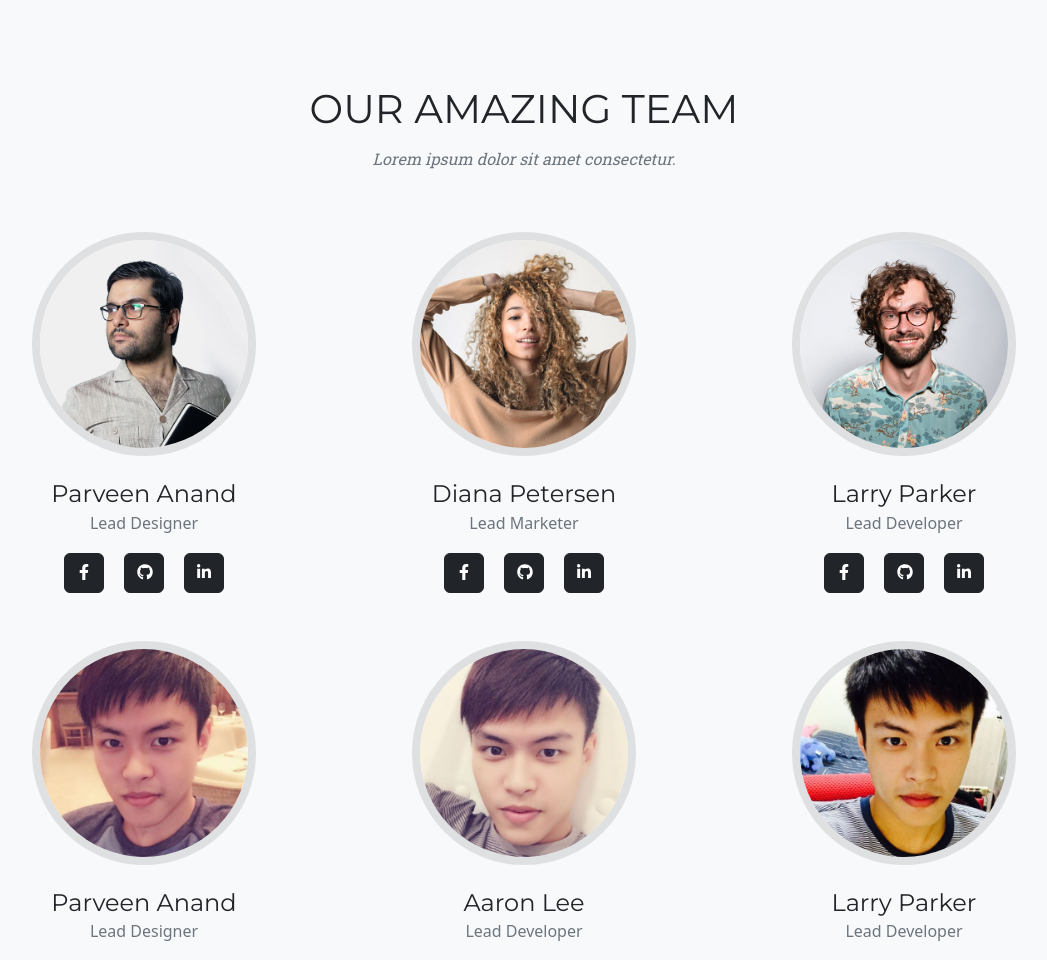
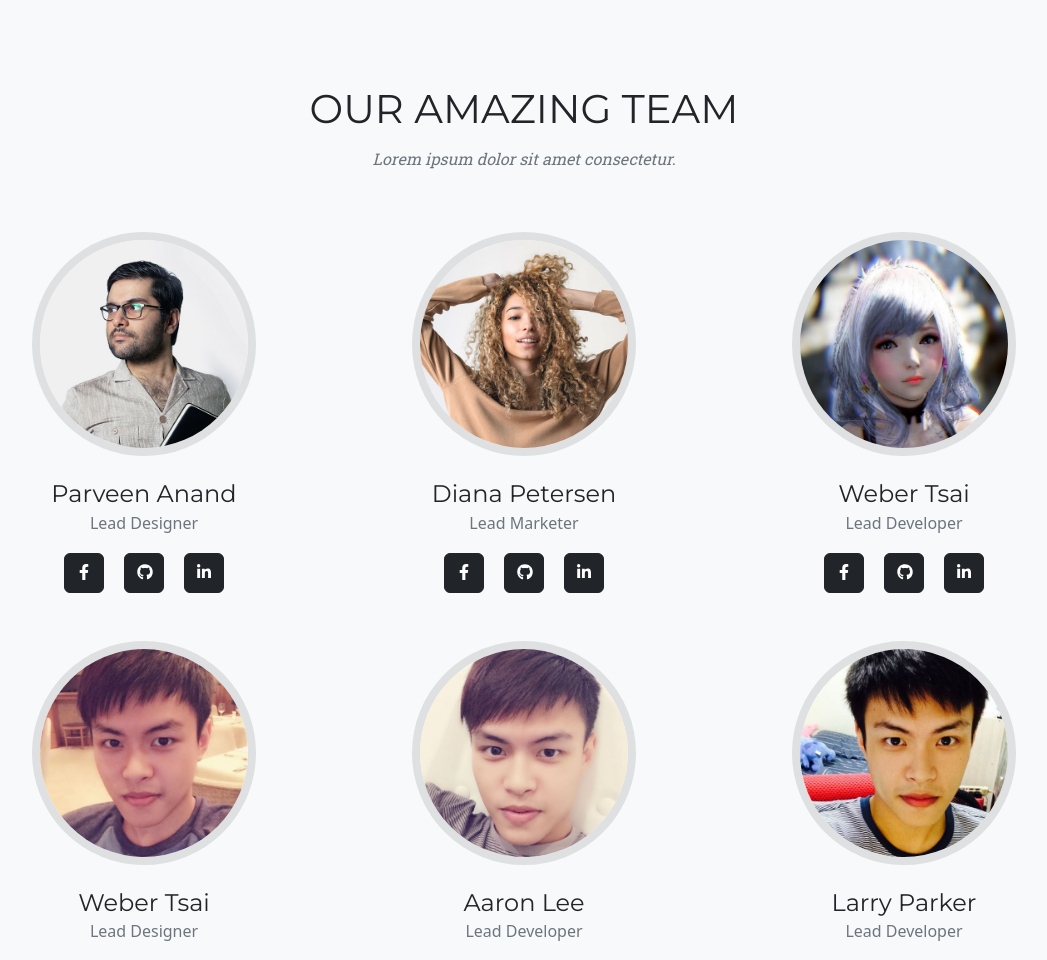
Before and after one commit to FreeAaron/NASA-Space-Apps-Challenge, a Flask app: page / in a window 1280 px wide. Shown: the part 5540-6500 px from the top of the page, without its empty margins (116-1163 px from the left). Run offline with Flask 2, Linux system fonts and the light colour scheme; some libraries are stand-ins or nearby versions.

Commit message:
更新個人資訊

```diff
--- a/BS5/templates/index.html
+++ b/BS5/templates/index.html
@@ -318,20 +318,20 @@
                     <div class="col-lg-4">
                         <div class="team-member">
                             <img class="mx-auto rounded-circle" src="assets/img/team/3.jpg" alt="..." />
-                            <h4>Larry Parker</h4>
+                            <h4>Weber Tsai</h4>
                             <p class="text-muted">Lead Developer</p>
                             <a class="btn btn-dark btn-social mx-2" href="#!"><i class="fab fa-facebook-f"></i></a>
-                            <a class="btn btn-dark btn-social mx-2" href="#!"><i class="fab fa-github"></i></a>
+                            <a class="btn btn-dark btn-social mx-2" href="https://github.com/taida957789"><i class="fab fa-github"></i></a>
                             <a class="btn btn-dark btn-social mx-2" href="#!"><i class="fab fa-linkedin-in"></i></a>
                         </div>
                     </div>
                     <div class="col-lg-4">
                         <div class="team-member">
                             <img class="mx-auto rounded-circle" src="assets/img/team/4.jpg" alt="..." />
-                            <h4>Parveen Anand</h4>
+                            <h4>Weber Tsai</h4>
                             <p class="text-muted">Lead Designer</p>
                             <a class="btn btn-dark btn-social mx-2" href="#!"><i class="fab fa-facebook-f"></i></a>
-                            <a class="btn btn-dark btn-social mx-2" href="#!"><i class="fab fa-github"></i></a>
+                            <a class="btn btn-dark btn-social mx-2" href="https://github.com/taida957789"><i class="fab fa-github"></i></a>
                             <a class="btn btn-dark btn-social mx-2" href="#!"><i class="fab fa-linkedin-in"></i></a>
                         </div>
                     </div>
```
Also changed, not shown: BS5/static/assets/img/team/3.jpg.
